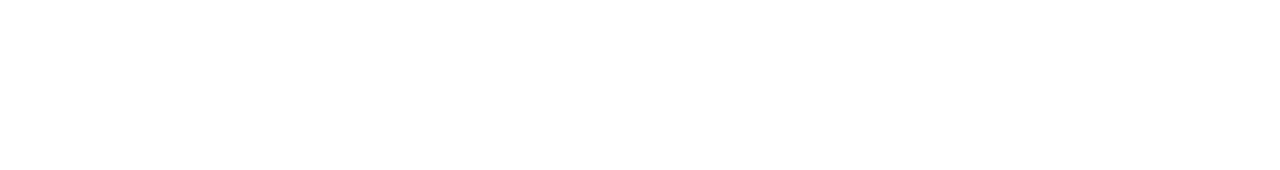
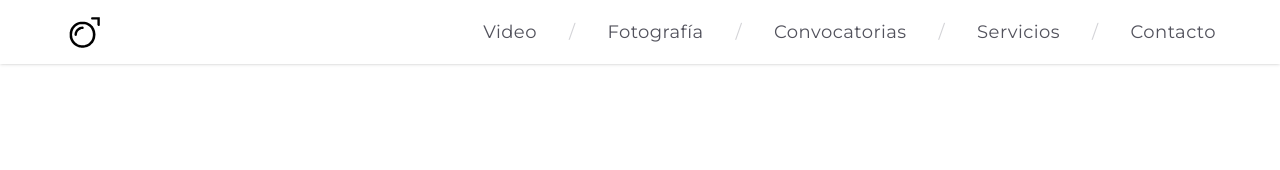
Before and after one commit to rainyluna/camarauno, a Next.js app: page /servicios in a window 1280 px wide. Shown: the top 170 px of the page. Built offline with nearby package versions, Linux system fonts and the light colour scheme.

Commit message:
fix: servicios page images, header visibility on subpages, grid layout for 3rd card

```diff
--- a/app/components/Header.tsx
+++ b/app/components/Header.tsx
@@ -1,6 +1,7 @@
 "use client";
 
 import { useState, useEffect } from "react";
+import { usePathname } from "next/navigation";
 import Link from "next/link";
 
 export const navLinks = [
@@ -14,6 +15,11 @@ export const navLinks = [
 export default function Header() {
     const [mobileMenuOpen, setMobileMenuOpen] = useState(false);
     const [isScrolled, setIsScrolled] = useState(false);
+    const pathname = usePathname();
+    const isHome = pathname === "/";
+
+    // On subpages, always use "scrolled" (solid) style
+    const showSolid = !isHome || isScrolled;
 
     useEffect(() => {
         const handleScroll = () => {
@@ -24,29 +30,29 @@ export default function Header() {
     }, []);
 
     return (
-        <header className={`flex items-center justify-between px-8 lg:px-16 fixed top-0 left-0 right-0 z-50 transition-all duration-500 ${isScrolled ? 'py-3 bg-white/90 dark:bg-zinc-950/90 backdrop-blur-md shadow-sm' : 'py-6 bg-transparent'}`}>
+        <header className={`flex items-center justify-between px-8 lg:px-16 fixed top-0 left-0 right-0 z-50 transition-all duration-500 ${showSolid ? 'py-3 bg-white/90 dark:bg-zinc-950/90 backdrop-blur-md shadow-sm' : 'py-6 bg-transparent'}`}>
             <div className="flex flex-col">
                 <Link href="/">
                     <img
-                        src={isScrolled ? "/logo-mini.svg" : "/logo.svg"}
+                        src={showSolid ? "/logo-mini.svg" : "/logo.svg"}
                         alt="Cámara Uno"
-                        className={`transition-all duration-300 ${isScrolled ? 'h-10' : 'h-16 lg:h-18'} ${isScrolled ? 'dark:invert' : 'invert dark:invert'}`}
+                        className={`transition-all duration-300 ${showSolid ? 'h-10' : 'h-16 lg:h-18'} ${showSolid ? 'dark:invert' : 'invert dark:invert'}`}
                     />
                 </Link>
             </div>
 
             {/* Desktop Navigation */}
-            <nav className={`hidden md:flex gap-8 tracking-wide text-lg items-center transition-colors duration-500 ${isScrolled ? 'text-zinc-600 dark:text-zinc-400' : 'text-white/80'}`}>
+            <nav className={`hidden md:flex gap-8 tracking-wide text-lg items-center transition-colors duration-500 ${showSolid ? 'text-zinc-600 dark:text-zinc-400' : 'text-white/80'}`}>
                 {navLinks.map((link, index) => (
                     <span key={link.name} className="flex items-center gap-8">
                         <Link
                             href={link.href}
-                            className={`cursor-pointer transition-colors ${isScrolled ? 'hover:text-zinc-900 dark:hover:text-zinc-100' : 'hover:text-white'}`}
+                            className={`cursor-pointer transition-colors ${showSolid ? 'hover:text-zinc-900 dark:hover:text-zinc-100' : 'hover:text-white'}`}
                         >
                             {link.name}
                         </Link>
                         {index < navLinks.length - 1 && (
-                            <span className={`${isScrolled ? 'text-zinc-300 dark:text-zinc-600' : 'text-white/40'}`}>/</span>
+                            <span className={`${showSolid ? 'text-zinc-300 dark:text-zinc-600' : 'text-white/40'}`}>/</span>
                         )}
                     </span>
                 ))}
@@ -59,9 +65,9 @@ export default function Header() {
                 aria-label="Toggle menu"
             >
                 <div className="w-6 space-y-1.5">
-                    <span className={`block h-0.5 bg-zinc-900 dark:bg-zinc-100 transition-transform ${mobileMenuOpen ? 'rotate-45 translate-y-2' : ''}`} />
-                    <span className={`block h-0.5 bg-zinc-900 dark:bg-zinc-100 transition-opacity ${mobileMenuOpen ? 'opacity-0' : ''}`} />
-                    <span className={`block h-0.5 bg-zinc-900 dark:bg-zinc-100 transition-transform ${mobileMenuOpen ? '-rotate-45 -translate-y-2' : ''}`} />
+                    <span className={`block h-0.5 transition-transform ${showSolid ? 'bg-zinc-900 dark:bg-zinc-100' : 'bg-white'} ${mobileMenuOpen ? 'rotate-45 translate-y-2' : ''}`} />
+                    <span className={`block h-0.5 transition-opacity ${showSolid ? 'bg-zinc-900 dark:bg-zinc-100' : 'bg-white'} ${mobileMenuOpen ? 'opacity-0' : ''}`} />
+                    <span className={`block h-0.5 transition-transform ${showSolid ? 'bg-zinc-900 dark:bg-zinc-100' : 'bg-white'} ${mobileMenuOpen ? '-rotate-45 -translate-y-2' : ''}`} />
                 </div>
             </button>
 
--- a/app/servicios/page.tsx
+++ b/app/servicios/page.tsx
@@ -51,7 +51,7 @@ export default function ServiciosPage() {
                     {services.map((service) => (
                         <article
                             key={service.id}
-                            className="p-8 lg:p-12 border border-zinc-200 dark:border-zinc-800 hover:border-zinc-400 dark:hover:border-zinc-600 transition-all duration-300 group"
+                            className="p-8 lg:p-12 border border-zinc-200 dark:border-zinc-800 hover:border-zinc-400 dark:hover:border-zinc-600 transition-all duration-300 group last:md:col-span-2"
                         >
                             <div className="h-48 overflow-hidden mb-6">
                                 <img
```
